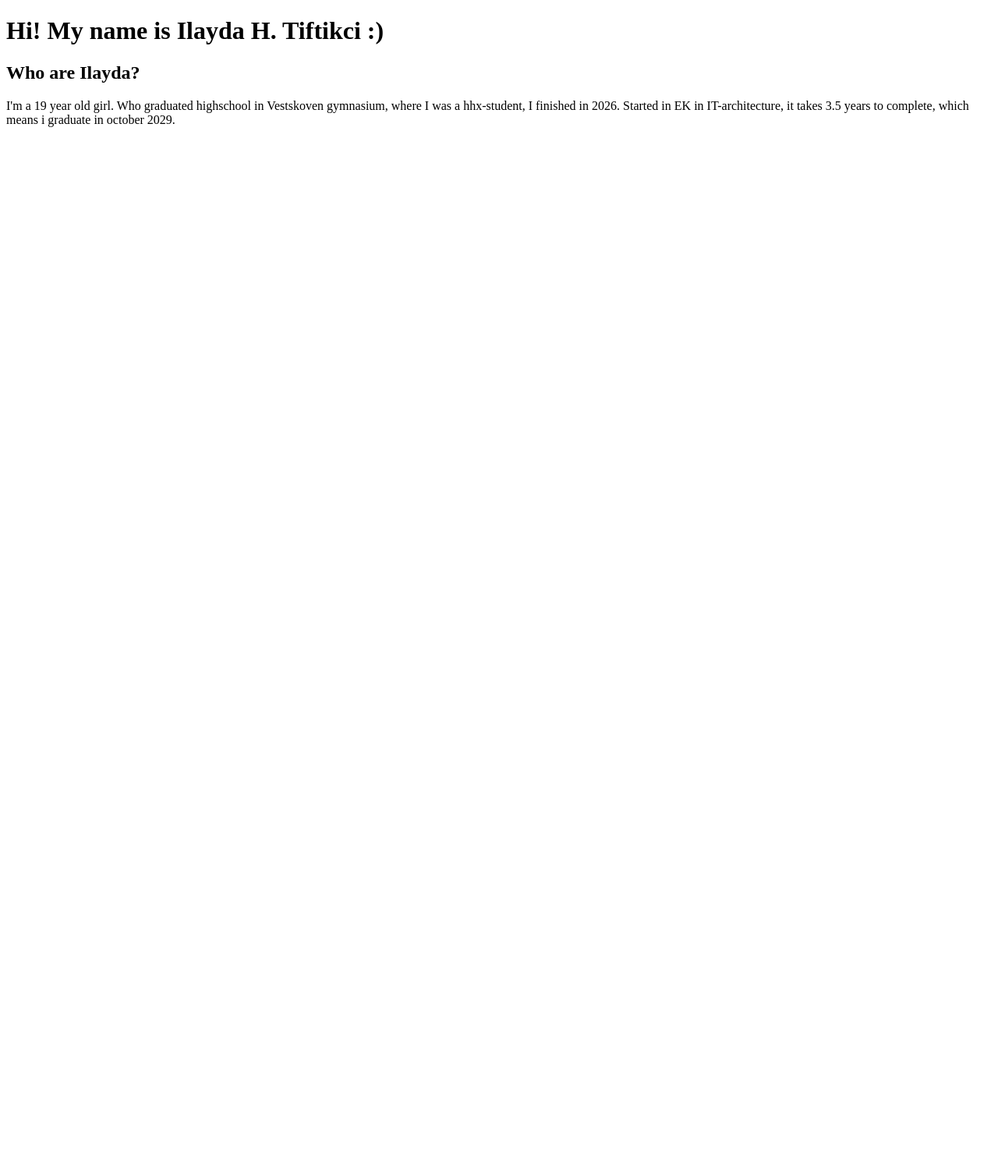
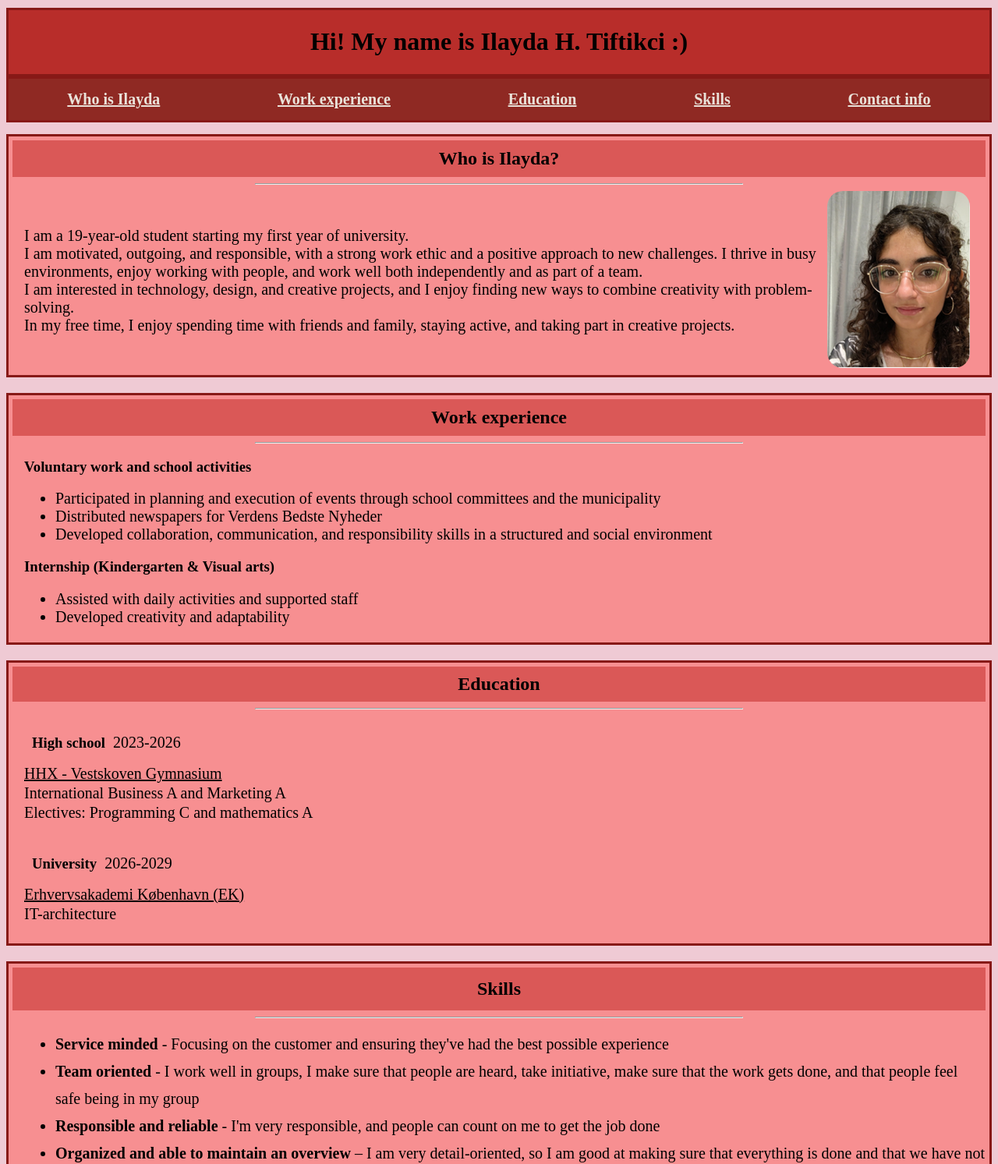
Before and after one commit to Ilayda0055/portfolio, a plain HTML site: page index.html in a window 1280 px wide. Shown: the top 1493 px of the page at 78% size. Before the commit the page ends 800 px from the top, so only its background shows below. Drawn offline with Linux system fonts and the light colour scheme.

Commit message:
Mit portfolio

```diff
--- a/index.html
+++ b/index.html
@@ -2,16 +2,124 @@
 <html lang="en">
 <head>
     <meta charset="UTF-8">
-    <meta name="viewport" content="width=device-width, initial-scale=1">
     <title>Get to know the wonder of Ilayda</title>
+    <link rel="stylesheet" href="main.css">
+    <meta name="viewport" content="width=device-width, initial-scale=1.0">
 </head>
+
 <body>
-<h1>Hi! My name is Ilayda H. Tiftikci :)</h1>
-<h2 class="About me">Who are Ilayda?</h2>
-<p>I'm a 19 year old girl. Who graduated highschool in Vestskoven gymnasium, where I was a hhx-student, I finished in 2026. Started in EK in IT-architecture, it takes 3.5 years to complete, which means i graduate in october 2029.
-<div>
 
-</div>
+<header><h1>Hi! My name is Ilayda H. Tiftikci :)</h1></header>
+
+<b>
+<nav>
+    <ul>
+    <li><a href="#about-me">Who is Ilayda</a></li>
+    <li><a href="#work-experience">Work experience</a></li>
+    <li><a href="#education">Education</a></li>
+    <li><a href="#skills">Skills</a></li>
+    <li><a href="#contact">Contact info</a></li>
+    </ul>
+</nav>
+</b>
+
+<main>
+<section id="about-me">
+<h2>Who is Ilayda?</h2>
+        <hr>
+    <div class="me-box">
+<p>
+    I am a 19-year-old student starting my first year of university.
+    <br>I am motivated, outgoing, and responsible, with a strong work ethic and a positive approach to new challenges.
+    I thrive in busy environments, enjoy working with people, and work well both independently and as part of a team.
+    <br>I am interested in technology, design, and creative projects, and I enjoy finding new ways to combine creativity with problem-solving.
+    <br>In my free time, I enjoy spending time with friends and family, staying active, and taking part in creative projects.
+
 </p>
+        <div class="pic">
+    <img src="CV - Ilayda Tiftikci .png" alt="ilayda-portrait"/>
+        </div>
+    </div>
+</section>
+
+<section id="work-experience">
+    <h2>Work experience</h2>
+        <hr>
+    <div class="work-box">
+    <h3>Voluntary work and school activities</h3>
+       <ul>
+    <li>
+        Participated in planning and execution of events through school committees and the municipality
+    </li>
+    <li>
+        Distributed newspapers for Verdens Bedste Nyheder
+    </li>
+    <li>
+        Developed collaboration, communication, and responsibility skills in a structured and social environment
+    </li>
+</ul>
+    <h3>Internship (Kindergarten & Visual arts)</h3>
+        <ul>
+    <li>
+        Assisted with daily activities and supported staff
+    </li>
+    <li>
+        Developed creativity and adaptability
+    </li>
+</ul>
+    </div>
+</section>
+
+<section id="education">
+    <h2>
+        Education
+    </h2>
+    <hr>
+    <div class="ed-box">
+        <div class="hs-year">
+    <h3>High school</h3>
+    <p>2023-2026</p>
+        </div>
+    <p>
+        <u>HHX - Vestskoven Gymnasium</u>
+        <br>
+        International Business A and Marketing A <br>
+        Electives: Programming C and mathematics A
+    </p>
+
+        <div class="uni-year">
+    <h3>University</h3>
+    <p>2026-2029</p>
+        </div>
+    <p><u>Erhvervsakademi København (EK)</u>
+        <br>
+        IT-architecture
+    </p>
+    </div>
+</section>
+
+<section id="skills">
+    <h2>Skills</h2>
+        <hr>
+    <div class="skills-box">
+    <ul>
+        <li><b>Service minded</b> - Focusing on the customer and ensuring they've had the best possible experience</li>
+        <li><b>Team oriented</b> - I work well in groups, I make sure that people are heard, take initiative, make sure that the work gets done, and that people feel safe being in my group</li>
+        <li><b>Responsible and reliable</b> - I'm very responsible, and people can count on me to get the job done</li>
+        <li><b>Organized and able to maintain an overview</b> – I am very detail-oriented, so I am good at making sure that everything is done and that we have not forgotten anything. I make sure that what is read is understandable and makes sense</li>
+        <li><b>Initiative and a positive attitude</b> – I'm good at taking initiative and not just letting others do all the work, but also helping out. I'm also a really optimistic person and I like to see the glass half full, so I try to bring a positive energy to the workplace</li>
+        <li><b>Critical thinking</b> – I'm very critical, so I don't just believe everything people tell me, but also research it myself. I like to be knowledgeable</li>
+</ul>
+    </div>
+</section>
+</main>
+
+<footer>
+    <h2 id="contact">Contact info</h2>
+    <hr>
+    <p> Ilayda Hatun Tiftikci
+        <br>Erhvervsakademi københavn
+        <br><u>Email:</u> ilti1000@stud.ek.dk</p>
+</footer>
 </body>
 </html>
--- /dev/null
+++ b/main.css
@@ -0,0 +1,161 @@
+body{
+    background-color: #efcad4
+}
+
+p, li{
+    font-size: 20px;
+}
+
+header {
+    background-color: #b82d2a;
+    padding: 1px;
+    margin-top: 10px;
+   text-align: center;
+    border: 3px solid #871917;
+}
+
+nav{
+    background-color: #8f2923;
+    padding: 5px;
+    margin-bottom: 10px;
+    border: 3px solid #871917;
+}
+
+nav ul{
+    display: flex;
+    justify-content: space-around;
+    gap: 30px;
+    list-style: none;
+    padding: 10px;
+    margin: 0px;
+}
+nav a{
+    color: #eae2d9;
+}
+nav a:hover{
+    color: #b8b9a2;
+}
+
+#about-me{
+    background-color: #f78f91;
+    padding: 5px;
+    margin-top: 15px;
+    border: 3px solid #871917;
+}
+#about-me h2{
+    text-align: center;
+    background-color: #da5857;
+    padding: 10px;
+    margin: 0px;
+}
+.me-box{
+    display: flex;
+    align-items: center;
+    justify-content: space-between;
+    padding-left: 15px;
+    gap: 10px;
+}
+
+.pic img{
+    border-radius: 20px;
+}
+.pic{
+    padding-right: 20px;
+}
+
+#work-experience{
+    background-color: #f78f91;
+    padding: 5px;
+    margin-top: 20px;
+    border: 3px solid #871917;
+}
+#work-experience h2{
+    text-align: center;
+    background-color: #da5857;
+    padding: 10px;
+    margin: 0px;
+}
+.work-box{
+    padding-left: 15px;
+}
+
+
+#education{
+    background-color: #f78f91;
+    padding: 5px;
+    margin-top: 20px;
+    line-height: 25px;
+    border: 3px solid #871917;
+}
+#education h2{
+    text-align: center;
+    background-color: #da5857;
+    padding: 10px;
+    margin: 0px;
+}
+.ed-box{
+    padding-left: 15px;
+}
+
+.hs-year{
+    display: flex;
+    gap: 10px;
+    align-items: baseline;
+    margin: 10px;
+    margin-bottom: -25px;
+}
+
+.uni-year{
+    display: flex;
+    gap: 10px;
+    align-items: baseline;
+    margin: 10px;
+    margin-bottom: -25px;
+}
+
+#skills{
+    background-color: #f78f91;
+    padding: 5px;
+    margin-top: 20px;
+    line-height: 35px;
+    border: 3px solid #871917;
+}
+#skills h2{
+    text-align: center;
+    background-color: #da5857;
+    padding: 10px;
+    margin: 0px;
+}
+.skills-box{
+    padding-left: 15px;
+}
+
+footer{
+    background-color: #ef5c5a;
+    padding: 5px;
+    margin-top: 20px;
+    border: 3px solid #871917;
+}
+footer h2 {
+    text-align: center;
+    background-color: #b83734;
+    padding: 10px;
+    margin: 0px;
+}
+footer p{
+    padding-left: 15px;
+}
+
+hr{
+    width: 50%;
+}
+
+@media screen and (max-width: 500px) {
+    .me-box {
+        flex-direction: column;
+    }
+    nav ul {
+        flex-direction: column;
+        align-items: center;
+    }
+}
```
Also changed, not shown: CV - Ilayda Tiftikci .png (added).
